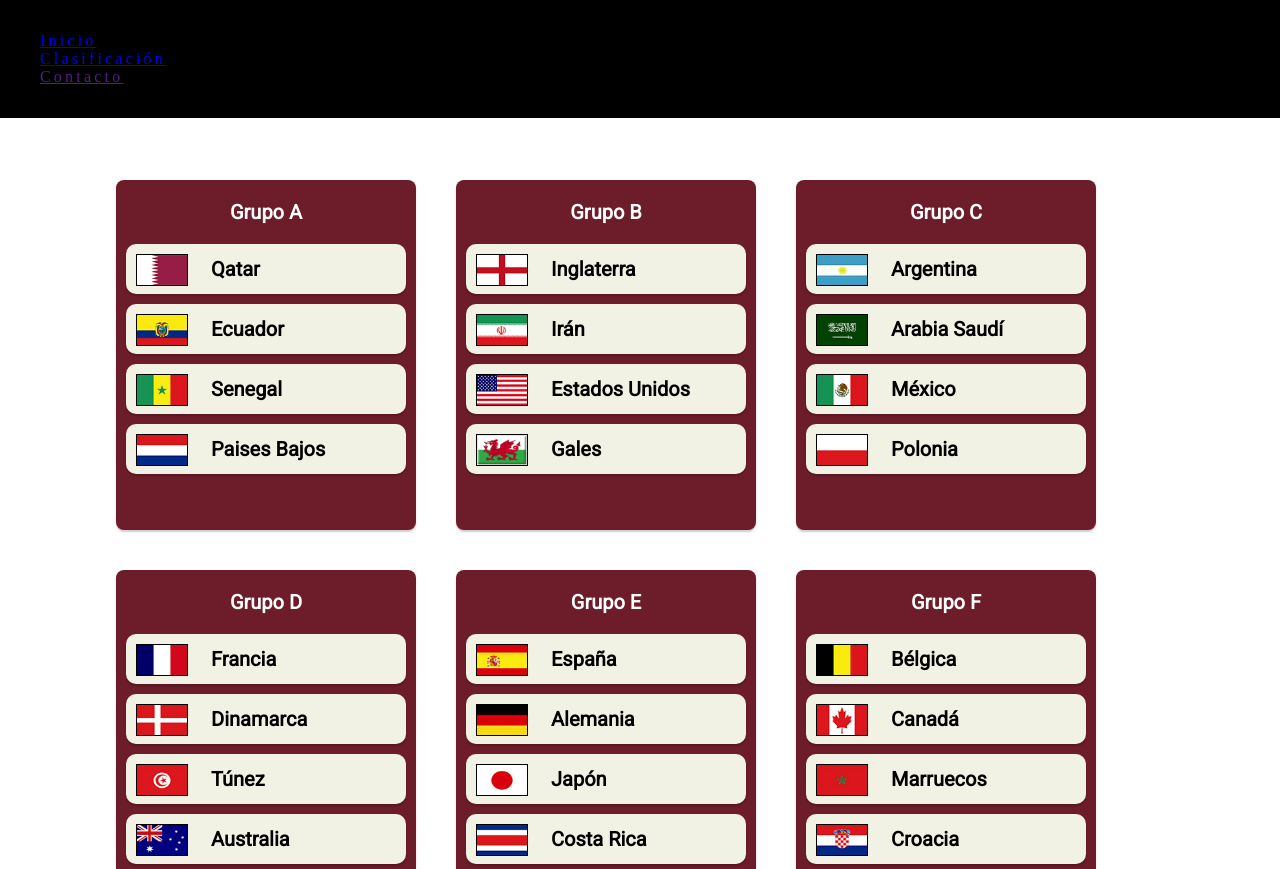
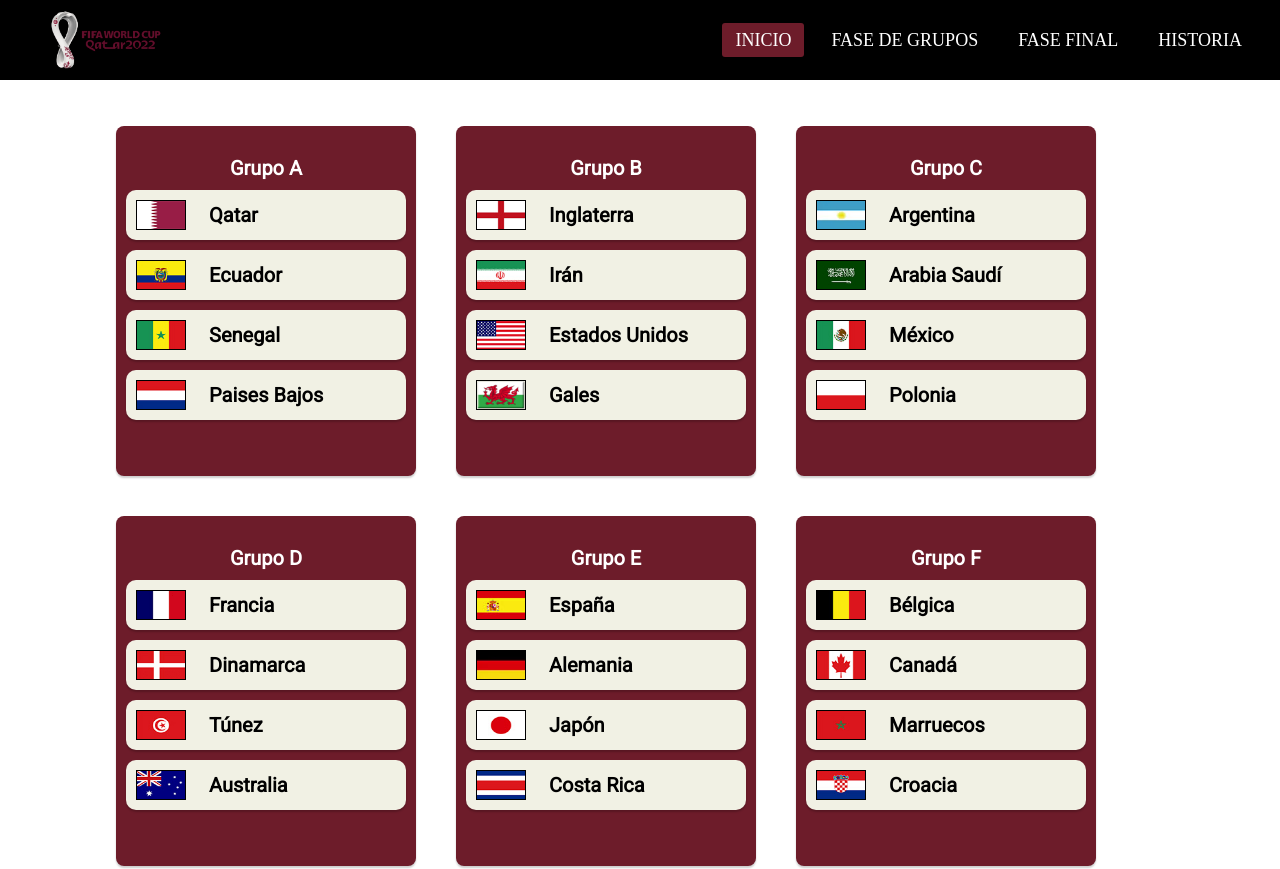
Before and after one commit to DPaniagua5/Mundial, a plain HTML site: page src/html/index.html in a window 1280 px wide. Shown: the top 869 px of the page. Drawn offline with Linux system fonts and the light colour scheme.

Commit message:
Cambios css

```diff
--- a/src/css/cStyle.css
+++ /dev/null
@@ -1,21 +0,0 @@
-body{
-    margin: 0;
-    position: relative;
-    background-color: #ffffff;
-    display: flex;
-    flex-direction: column;
-    min-height: 100vh;
-}
-.header{
-    background-color: #000000;
-    padding: 1em 0;
-    letter-spacing: 0.2em;
-    margin-bottom: 1em;
-
-}
-.foter{
-    background-color: #000000;
-    padding: 1em 0;
-    text-align: center;
-    margin-top: auto;
-}
--- /dev/null
+++ b/src/css/ffstyle.css
@@ -0,0 +1,85 @@
+body{
+    margin: 0;
+    position: relative;
+    background-color: #ffffff;
+    display: flex;
+    flex-direction: column;
+    min-height: 100vh;
+}
+.header{
+    background-color: #000000;
+    padding: 1em 0;
+    letter-spacing: 0.2em;
+    margin-bottom: 1em;
+
+}
+.foter{
+    background-color: #000000;
+    padding: 1em 0;
+    text-align: center;
+    margin-top: auto;
+}
+
+.foter .Contacto img{
+    width: 50px;
+    height: 50px;
+}
+
+  *{
+    padding: 0%;
+    margin: 0;
+    text-decoration: none;
+    list-style: none;
+    box-sizing: border-box;
+
+}
+
+nav {
+    background: #000000;
+    height: 80px;
+    width: 100%;
+}
+.enlace{
+    position: absolute;
+    padding: 10px 50px;
+}
+.logo{
+    height: 60px;
+}
+nav ul{
+    float: right;
+    margin-right: 20px;
+}
+nav ul li{
+    display: inline-block;
+    line-height: 80px;
+    margin: 0 5px;
+}
+nav ul li a{
+    color: #ffffff;
+    font-size: 18px;
+    padding: 7px 13px;
+    border-radius: 3px;
+    text-transform: uppercase;
+}
+li a.active, li a:hover{
+    background: #6d1c2a;
+    transition: .5s;
+}
+
+.checkbtn img{
+    height: 35px;
+}
+
+.checkbtn{
+    font-size: 30px;
+    color: #ffffff;
+    float: right;
+    line-height: 80px;
+    margin-right: 40px;
+    cursor: pointer;
+    display: none;
+}
+#check{
+    display: none;
+}
--- /dev/null
+++ b/src/css/pstyle.css
@@ -0,0 +1,85 @@
+body{
+    margin: 0;
+    position: relative;
+    background-color: #ffffff;
+    display: flex;
+    flex-direction: column;
+    min-height: 100vh;
+}
+.header{
+    background-color: #000000;
+    padding: 1em 0;
+    letter-spacing: 0.2em;
+    margin-bottom: 1em;
+
+}
+.foter{
+    background-color: #000000;
+    padding: 1em 0;
+    text-align: center;
+    margin-top: auto;
+}
+
+.foter .Contacto img{
+    width: 50px;
+    height: 50px;
+}
+
+*{
+    padding: 0%;
+    margin: 0;
+    text-decoration: none;
+    list-style: none;
+    box-sizing: border-box;
+
+}
+
+nav {
+    background: #000000;
+    height: 80px;
+    width: 100%;
+}
+.enlace{
+    position: absolute;
+    padding: 10px 50px;
+}
+.logo{
+    height: 60px;
+}
+nav ul{
+    float: right;
+    margin-right: 20px;
+}
+nav ul li{
+    display: inline-block;
+    line-height: 80px;
+    margin: 0 5px;
+}
+nav ul li a{
+    color: #ffffff;
+    font-size: 18px;
+    padding: 7px 13px;
+    border-radius: 3px;
+    text-transform: uppercase;
+}
+li a.active, li a:hover{
+    background: #6d1c2a;
+    transition: .5s;
+}
+
+.checkbtn img{
+    height: 35px;
+}
+
+.checkbtn{
+    font-size: 30px;
+    color: #ffffff;
+    float: right;
+    line-height: 80px;
+    margin-right: 40px;
+    cursor: pointer;
+    display: none;
+}
+#check{
+    display: none;
+}
--- a/src/css/style.css
+++ b/src/css/style.css
@@ -1,25 +1,79 @@
+*{
+    padding: 0%;
+    margin: 0;
+    text-decoration: none;
+    list-style: none;
+    box-sizing: border-box;
+}
+
+nav {
+    background: #000000;
+    height: 80px;
+    width: 100%;
+}
+.enlace{
+    position: absolute;
+    padding: 10px 50px;
+}
+.logo{
+    height: 60px;
+}
+nav ul{
+    float: right;
+    margin-right: 20px;
+}
+nav ul li{
+    display: inline-block;
+    line-height: 80px;
+    margin: 0 5px;
+}
+nav ul li a{
+    color: #ffffff;
+    font-size: 18px;
+    padding: 7px 13px;
+    border-radius: 3px;
+    text-transform: uppercase;
+}
+li a.active, li a:hover{
+    background: #6d1c2a;
+    transition: .5s;
+}
+
+.checkbtn img{
+    height: 35px;
+}
+
+.checkbtn{
+    font-size: 30px;
+    color: #ffffff;
+    float: right;
+    line-height: 80px;
+    margin-right: 40px;
+    cursor: pointer;
+    display: none;
+}
+#check{
+    display: none;
+}
+
+
+
 body{
     margin: 0;
-    position: relative;
+    position: absolute;
     background-color: #ffffff;
     display: flex;
     flex-direction: column;
-    min-height: 100vh;
+    min-height: 80vh;
 }
 
-.header{
-    background-color: #000000;
-    padding: 1em 0;
-    letter-spacing: 0.2em;
-    margin-bottom: 1em;
-
-}
 
 .container {
     background-color: #ffffff;
     flex-wrap: wrap;
     padding-left: 7.5%;
     padding-top: 2%;
+    padding-bottom: 2%;;
     display: flex;
     box-sizing: border-box;
     position: relative;
@@ -29,6 +83,7 @@
     color: #ffffff;
     font-family: 'Roboto', serif;
     font-size: 20px;
+    padding-top: 10%;
 }
 
 .container .grupo h4{
@@ -76,3 +131,8 @@
     text-align: center;
     margin-top: auto;
 }
+
+.foter .Contacto img{
+    width: 50px;
+    height: 50px;
+}
--- a/src/html/index.html
+++ b/src/html/index.html
@@ -4,9 +4,12 @@
     <meta charset="UTF-8">
     <meta http-equiv="X-UA-Compatible" content="IE=edge">
     <meta name="viewport" content="width=device-width, initial-scale=1.0">
-    <title>Prueba</title>
+    <title>Mundial Qatar 2022</title>
     <link rel = "stylesheet" href = "../css/style.css">
     <link rel = "stylesheet" href= "https://fonts.googleapis.com/css?family=Roboto">
+    <link rel="preconnect" href="https://fonts.googleapis.com">
+    <link rel="preconnect" href="https://fonts.gstatic.com" crossorigin>
+    <link href="https://fonts.googleapis.com/css2?family=Roboto:ital,wght@1,100&display=swap" rel="stylesheet">
 
     <script async src="https://pagead2.googlesyndication.com/pagead/js/adsbygoogle.js?client=ca-pub-7731542863192390"
      crossorigin="anonymous">
@@ -14,15 +17,22 @@
 
 </head>
 <body>
-    <header class = "header">
         <nav class="menu">
+          <input type="checkbox" id = "check">
+          <label for="check" class = "checkbtn">
+            <img src="../img/Menu.png">
+          </label>
+          <a href="https://www.fifa.com/fifaplus/es/tournaments/mens/worldcup/qatar2022" class = "enlace">
+               <img src="../img/Logo.png" alt="logo" class = "logo">
+          </a>
             <ul>
-              <li><a href="index.html">Inicio</a></li>
-              <li><a href="Clasificacion.html">Clasificación</a></li>
-              <li><a href="">Contacto</a></li>
+                <li> <a class = "active" href="index.html">Inicio</a></li>
+                <li> <a href="partidos.html">Fase de grupos</a></li>
+                <li> <a href="ffinal.html">Fase final</a></li>
+                <li> <a href="#">Historia</a></li>
             </ul>
-          </nav>
-    </header>
+        </nav>
+
     <div class = "container">
         <div class = "grupo">
         <h3>Grupo A</h3>
@@ -164,7 +174,23 @@
     </div>
 
     <footer class = "foter">
-        <h1>Prueba</h1>
+        <div class = "Contacto">
+            <a href="https://github.com/DPaniagua5">
+                <img src="../img/Github.png" alt="Github">
+              </a>
+              <a href="https://www.twitter.com">
+                <img src="../img/Twitter.png" alt="Twitter">
+              </a>
+              <a href="https://www.instagram.com">
+                <img src="../img/Instagram.png" alt="Instagram">
+              </a>
+              <a href="https://www.facebook.com">
+                <img src="../img/Facebook.png" alt="Facebook">
+              </a>
+              <a href="https://www.youtube.com">
+                <img src="../img/Youtube.png" alt="Youtube">
+              </a>
+        </div>
     </footer>
 </body>
 </html>
```
Also changed, not shown: src/html/Clasificacion.html (deleted, +0 -28 lines), src/html/ffinal.html (added, +53 -0 lines), src/html/partidos.html (added, +53 -0 lines), src/img/Facebook.png (added), src/img/Github.png (added), src/img/Instagram.png (added), src/img/Logo.png (added), src/img/Menu.png (added), src/img/Twitter.png (added), src/img/Youtube.png (added).
